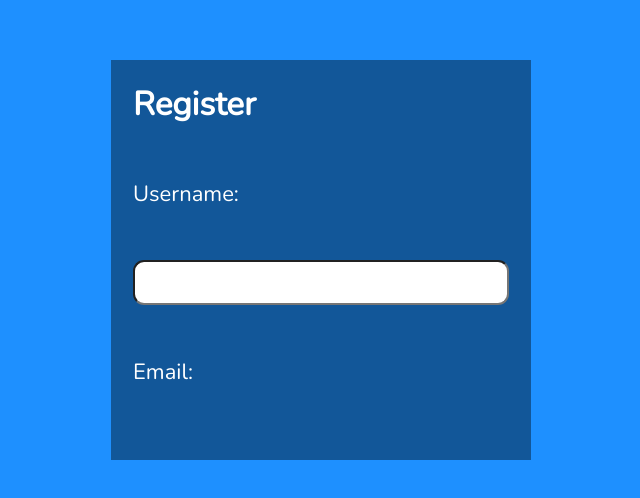
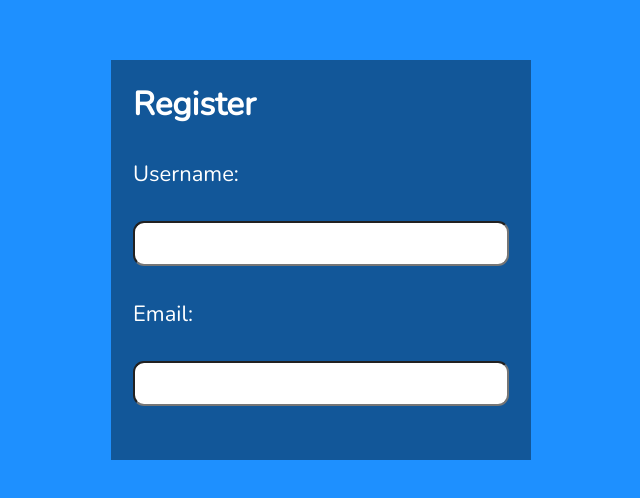
Before and after one commit to MarcinProgramista/notes_frontend, a React (Vite) app: page / in a window 1280 px wide. Shown: the part 140-638 px from the top of the page, without its empty margins (319-959 px from the left). Built offline with nearby package versions, Linux system fonts and the light colour scheme.

Commit message:
Add input for email with styles

```diff
--- a/src/components/Register.jsx
+++ b/src/components/Register.jsx
@@ -104,6 +104,7 @@ const EMAIL_REGEX = /^[a-zA-Z0-9._%+-]+@[a-zA-Z0-9.-]+\.[a-zA-Z]{2,}$/;
 
 function Register() {
   const userRef = useRef();
+  const emailRef = useRef();
   const errRef = useRef();
 
   const [user, setUser] = useState("");
@@ -211,6 +212,19 @@ function Register() {
                 $email={email}
               />
             </LabelWrapper>
+            <StyledInput
+              type="email"
+              id="email"
+              ref={emailRef}
+              autoComplete="off"
+              onChange={(e) => setEmail(e.target.value)}
+              value={email}
+              required
+              aria-invalid={validEmail ? "false" : "true"}
+              aria-describedby="uidnote"
+              onFocus={() => setEmailFocus(true)}
+              onBlur={() => setEmailFocus(false)}
+            />
           </FormWrapper>
         </SectionWrapper>
       )}
```
